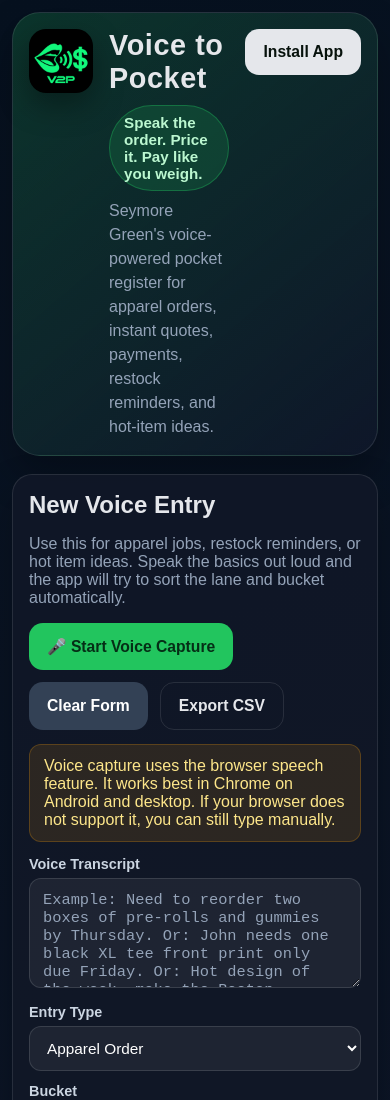
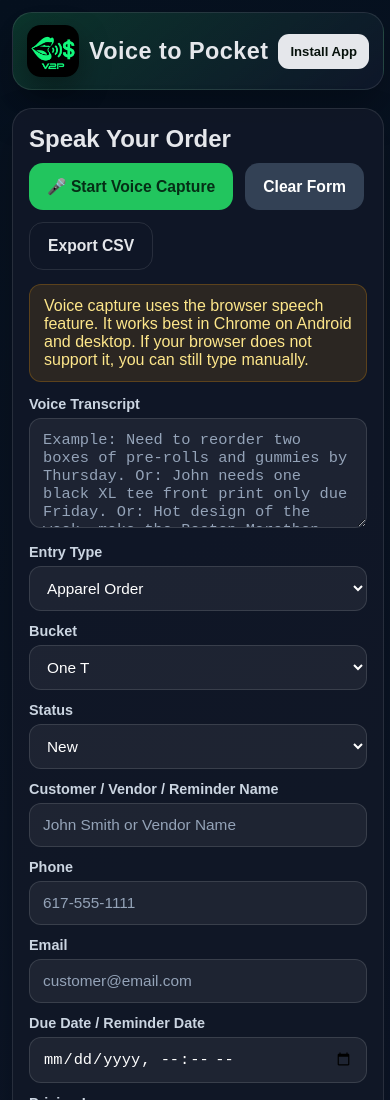
Before and after one commit to Seymoregreen247/V2P, a plain HTML site: page index.html in a window 390 px wide. Shown: the top 1100 px of the page. Drawn offline with Linux system fonts and the light colour scheme.

Commit message:
Add files via upload

```diff
--- a/index.html
+++ b/index.html
@@ -51,9 +51,10 @@
       padding: 22px;
       box-shadow: var(--shadow);
     }
-    .brand-row { display:flex; align-items:center; gap:16px; }
-    .brand-icon { width:76px; height:76px; border-radius:20px; box-shadow:0 12px 30px rgba(0,0,0,.35); flex:0 0 auto; }
+    .brand-row { display:flex; align-items:center; gap:14px; }
+    .brand-icon { width:68px; height:68px; border-radius:18px; box-shadow:0 12px 30px rgba(0,0,0,.35); flex:0 0 auto; }
     .hero-copy { min-width:0; flex:1; }
+    .hero-copy h1 { white-space:nowrap; }
     .install-btn { background:#e5e7eb; color:#07120c; white-space:nowrap; }
     .hero h1 {
       margin: 0;
@@ -248,8 +249,11 @@
       body { padding: 12px; }
       .hero, .card { padding: 16px; }
       .payment-grid { grid-template-columns: 1fr; }
-      .brand-row { align-items:flex-start; flex-wrap:wrap; }
-      .brand-icon { width:64px; height:64px; border-radius:17px; }
+      .hero { padding:12px 14px; border-radius:20px; }
+      .brand-row { align-items:center; flex-wrap:nowrap; gap:10px; }
+      .brand-icon { width:52px; height:52px; border-radius:14px; }
+      .hero-copy h1 { font-size:clamp(1.35rem,6vw,1.8rem); white-space:nowrap; }
+      .install-btn { padding:10px 12px; font-size:.82rem; border-radius:11px; }
     }
   </style>
 </head>
@@ -260,8 +264,6 @@
         <img class="brand-icon" src="icon-192.png" alt="Voice to Pocket mouth, sound and dollar sign logo" />
         <div class="hero-copy">
           <h1>Voice to Pocket</h1>
-          <div class="tagline">Speak the order. Price it. Pay like you weigh.</div>
-          <p>Seymore Green's voice-powered pocket register for apparel orders, instant quotes, payments, restock reminders, and hot-item ideas.</p>
         </div>
         <button id="installBtn" class="install-btn" type="button" hidden>Install App</button>
       </div>
@@ -269,8 +271,7 @@
 
     <section class="layout">
       <div class="card">
-        <h2>New Voice Entry</h2>
-        <p class="muted">Use this for apparel jobs, restock reminders, or hot item ideas. Speak the basics out loud and the app will try to sort the lane and bucket automatically.</p>
+        <h2>Speak Your Order</h2>
 
         <div class="controls">
           <button id="micBtn" class="mic-btn">🎤 Start Voice Capture</button>
```
